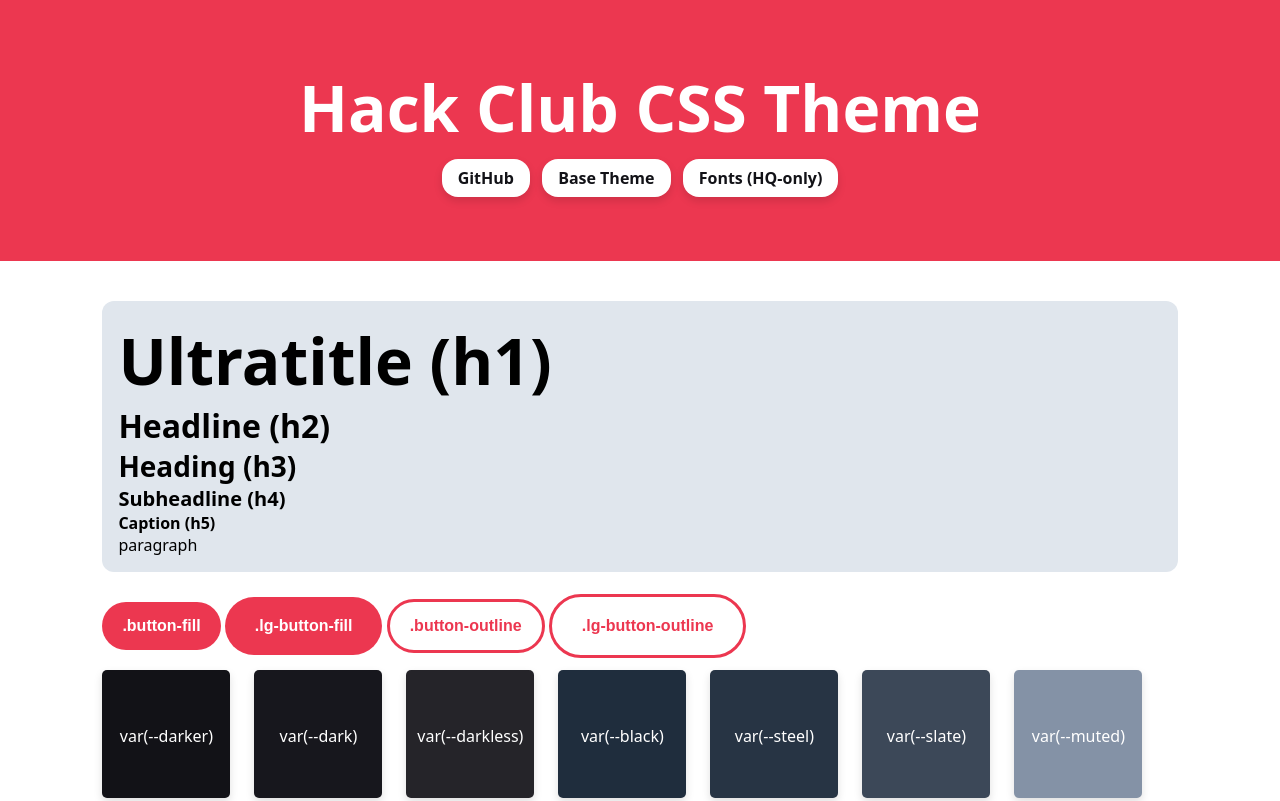
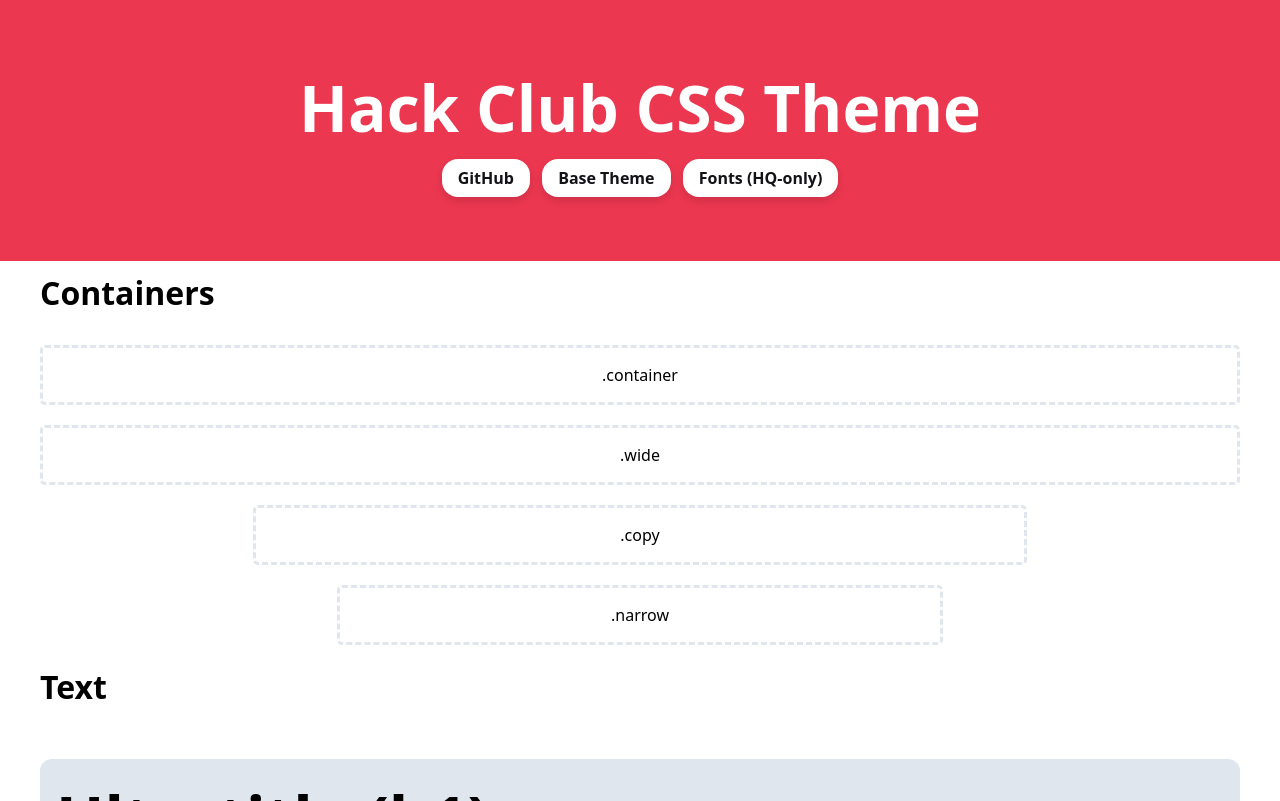
Before and after one commit to hackclub/css, a plain HTML site: page index.html in a window 1280 px wide. Shown: the top 801 px of the page. Drawn offline with Linux system fonts and the light colour scheme; a web font is replaced by a local one.

Commit message:
Add containers and format page

```diff
--- a/index.html
+++ b/index.html
@@ -9,13 +9,38 @@
   </head>
 
   <body>
+    <!-- Page Header -->
     <div class="centre">
       <h1>Hack Club CSS Theme</h1>
-      <a class="pill pill2" style="margin-right: 8px" href="https://github.com/hackclub/css-theme" target="_blank">GitHub</a>
-      <a class="pill" href="/standard.css"  style="margin-right: 8px">Base Theme</a>
-      <a class="pill pill2" href="/fonts.css" target="_blank">Fonts (HQ-only)</a>
+      <a
+        class="pill pill2"
+        style="margin-right: 8px"
+        href="https://github.com/hackclub/css-theme"
+        target="_blank"
+        >GitHub</a
+      >
+      <a class="pill" href="/standard.css" style="margin-right: 8px"
+        >Base Theme</a
+      >
+      <a class="pill pill2" href="/fonts.css" target="_blank"
+        >Fonts (HQ-only)</a
+      >
     </div>
-    <div class="container">
+
+    <main class="container">
+      <!-- Containers-->
+      <h2 class="leading-loose">Containers</h2>
+      <div class="container">
+        <div class="container container-demo-styles text-center">
+          .container
+        </div>
+        <div class="wide container-demo-styles text-center">.wide</div>
+        <div class="copy container-demo-styles text-center">.copy</div>
+        <div class="narrow container-demo-styles text-center">.narrow</div>
+      </div>
+
+      <!-- Text -->
+      <h2 class="leading-loose">Text</h2>
       <a class="line-break"></a>
       <div class="box">
         <h1>Ultratitle (h1)</h1>
@@ -25,11 +50,16 @@
         <h5>Caption (h5)</h5>
         <p>paragraph</p>
       </div>
-      <br />
+
+      <!-- Buttons -->
+      <h2 class="leading-loose">Buttons</h2>
       <button class="button-fill">.button-fill</button>
       <button class="lg-button-fill">.lg-button-fill</button>
       <button class="button-outline">.button-outline</button>
       <button class="lg-button-outline">.lg-button-outline</button>
+
+      <!-- Colors -->
+      <h2 class="leading-loose">Colors</h2>
       <div class="all-color-box">
         <div class="color-box" style="background-color: var(--darker)">
           <p>var(--darker)</p>
@@ -105,6 +135,6 @@
         </div>
       </div>
       <p class="footer"></p>
-    </div>
+    </main>
   </body>
 </html>
--- a/standard.css
+++ b/standard.css
@@ -1,6 +1,7 @@
 html,
 body {
-  font-family: "Phantom Sans", system-ui, -apple-system, BlinkMacSystemFont, "Segoe UI", Roboto, sans-serif;
+  font-family: "Phantom Sans", system-ui, -apple-system, BlinkMacSystemFont,
+    "Segoe UI", Roboto, sans-serif;
   margin: none;
   padding: none;
   font-weight: 400;
@@ -55,10 +56,6 @@
 
 /* boxes */
 
-.container {
-  margin: 3% 8% 3% 8%;
-}
-
 .box {
   margin: 0;
   background-color: #e0e6ed;
@@ -66,6 +63,34 @@
   border-radius: 12px;
   word-wrap: break-word;
   overflow-x: auto;
+}
+
+/* Containers */
+
+@media screen and (min-width: 48em) {
+  .container {
+    max-width: 1200px;
+    margin-left: auto;
+    margin-right: auto;
+  }
+
+  .wide {
+    max-width: 1536px;
+    margin-left: auto;
+    margin-right: auto;
+  }
+
+  .copy {
+    max-width: 768px;
+    margin-left: auto;
+    margin-right: auto;
+  }
+
+  .narrow {
+    max-width: 600px;
+    margin-left: auto;
+    margin-right: auto;
+  }
 }
 
 /*colors and shadows! */
@@ -98,9 +123,11 @@
   --secondary: #8492a6;
   --accent: #5bc0de;
   --text-shadow: 0 1px 2px rgba(0, 0, 0, 0.25), 0 2px 4px rgba(0, 0, 0, 0.125);
-  --small-shadow: 0 1px 2px rgba(0, 0, 0, 0.0625), 0 2px 4px rgba(0, 0, 0, 0.0625);
+  --small-shadow: 0 1px 2px rgba(0, 0, 0, 0.0625),
+    0 2px 4px rgba(0, 0, 0, 0.0625);
   --card-shadow: 0 4px 8px rgba(0, 0, 0, 0.125);
-  --elevated-shadow: 0 1px 2px rgba(0, 0, 0, 0.0625), 0 8px 12px rgba(0, 0, 0, 0.125);
+  --elevated-shadow: 0 1px 2px rgba(0, 0, 0, 0.0625),
+    0 8px 12px rgba(0, 0, 0, 0.125);
 }
 
 /* buttons */
--- a/style.css
+++ b/style.css
@@ -18,6 +18,19 @@
   color: #fff;
   text-align: center;
   margin-top: 43%;
+}
+
+/* Container examples */
+
+.container-demo-styles {
+  border-style: dashed;
+  border-color: var(--smoke);
+  border-radius: 5px;
+  border-width: 3px;
+  padding-top: 16px;
+  padding-bottom: 16px;
+  margin-top: 20px;
+  margin-bottom: 10px;
 }
 
 /* additional styling */
@@ -57,11 +70,44 @@
   box-shadow: var(--card-shadow);
   text-decoration: none;
 }
-.pill:hover{
-    transform: rotate(2deg);
-    box-shadow: var(--elevated-shadow);
+.pill:hover {
+  transform: rotate(2deg);
+  box-shadow: var(--elevated-shadow);
 }
-.pill2:hover{
-    transform: rotate(-2deg);
-    box-shadow: var(--elevated-shadow);
+.pill2:hover {
+  transform: rotate(-2deg);
+  box-shadow: var(--elevated-shadow);
 }
+
+/* utility classes */
+
+.mx-auto {
+  margin-left: auto;
+  margin-right: auto;
+}
+
+.flex {
+  display: flex;
+}
+
+.flex-col {
+  display: flex;
+  flex-direction: column;
+}
+
+.flex-row {
+  display: flex;
+  flex-direction: row;
+}
+
+.justify-center {
+  justify-content: center;
+}
+
+.text-center {
+  text-align: center;
+}
+
+.leading-loose {
+  line-height: 2;
+}
```
